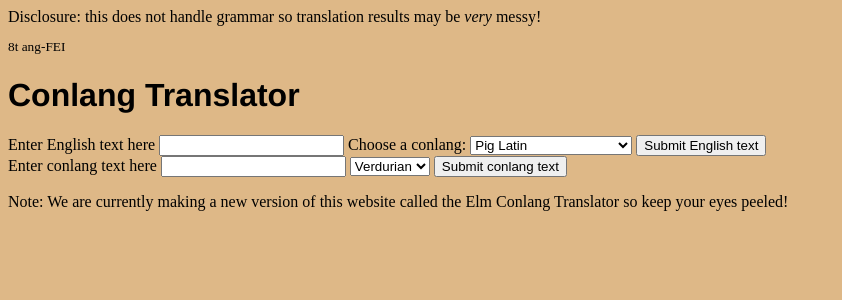
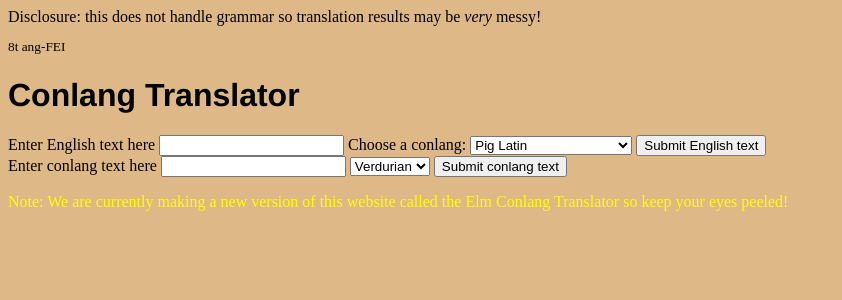
Before and after one commit to thisismeletmein8/conlang_translator, a Flask app: page / in a window 1280 px wide. Shown: the top 300 px of the page, without its empty margins (0-842 px from the left). Run offline with Flask 3, Linux system fonts and the light colour scheme.

Commit message:
added yellow text

```diff
--- a/static/style.css
+++ b/static/style.css
@@ -9,3 +9,6 @@ h1 {
 #small {
     font-size: smaller;
 }
+#yellow {
+    color:yellow;
+}
--- a/templates/index.html
+++ b/templates/index.html
@@ -36,4 +36,4 @@
     {% if result %}
         and your translation result is <i>{{ result }}</i>
     {% endif %}
-    <p>Note: We are currently making a new version of this website called the Elm Conlang Translator so keep your eyes peeled!</p>
+    <p id="yellow">Note: We are currently making a new version of this website called the Elm Conlang Translator so keep your eyes peeled!</p>
```
